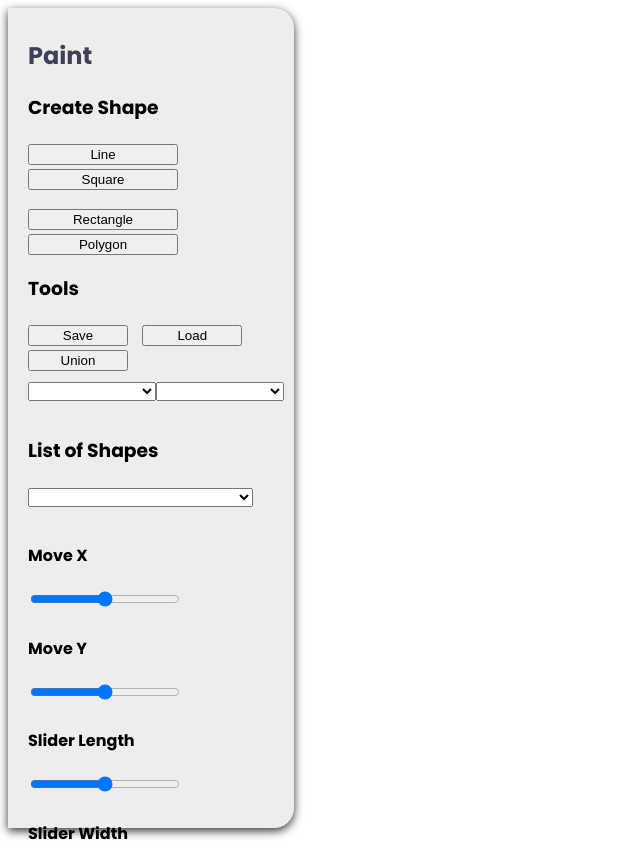
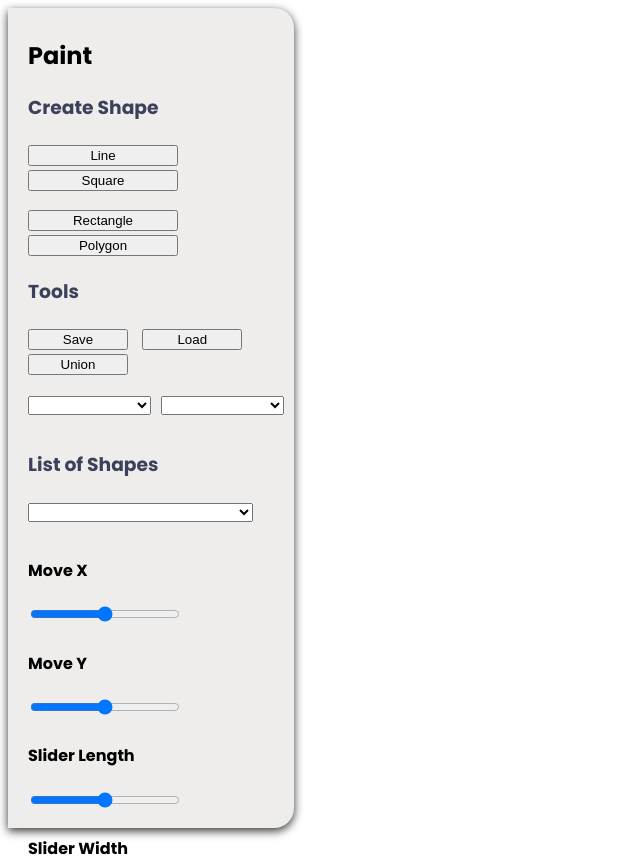
Before and after one commit to HobertJ/Simple-Web-CAD, a website built with webpack: page public/index.html in a window 1280 px wide. Shown: the top 864 px of the page, without its empty margins (0-640 px from the left). Built offline with nearby package versions, Linux system fonts and the light colour scheme; files whose address does not match are found by name; a web font is replaced by a local one.

Commit message:
add readme

```diff
--- a/public/styles/index.css
+++ b/public/styles/index.css
@@ -19,13 +19,16 @@
     display: flex;
 }
 #selection-of-shapes1, #selection-of-shapes2 {
-    margin-top: 10px;
-    width: 175px;
+    margin-top: 20px;
+    width: 150px;
     margin-bottom: 15px;
 }
 
+#selection-of-shapes1 {
+    margin-right: 10px;
+}
 
-h2 {
+h3 {
     color: #3D405B;
     margin-top: 20px;
     margin-bottom: 20px;
```
Also changed, not shown: public/index.html (+6 -2 lines), README.md.
